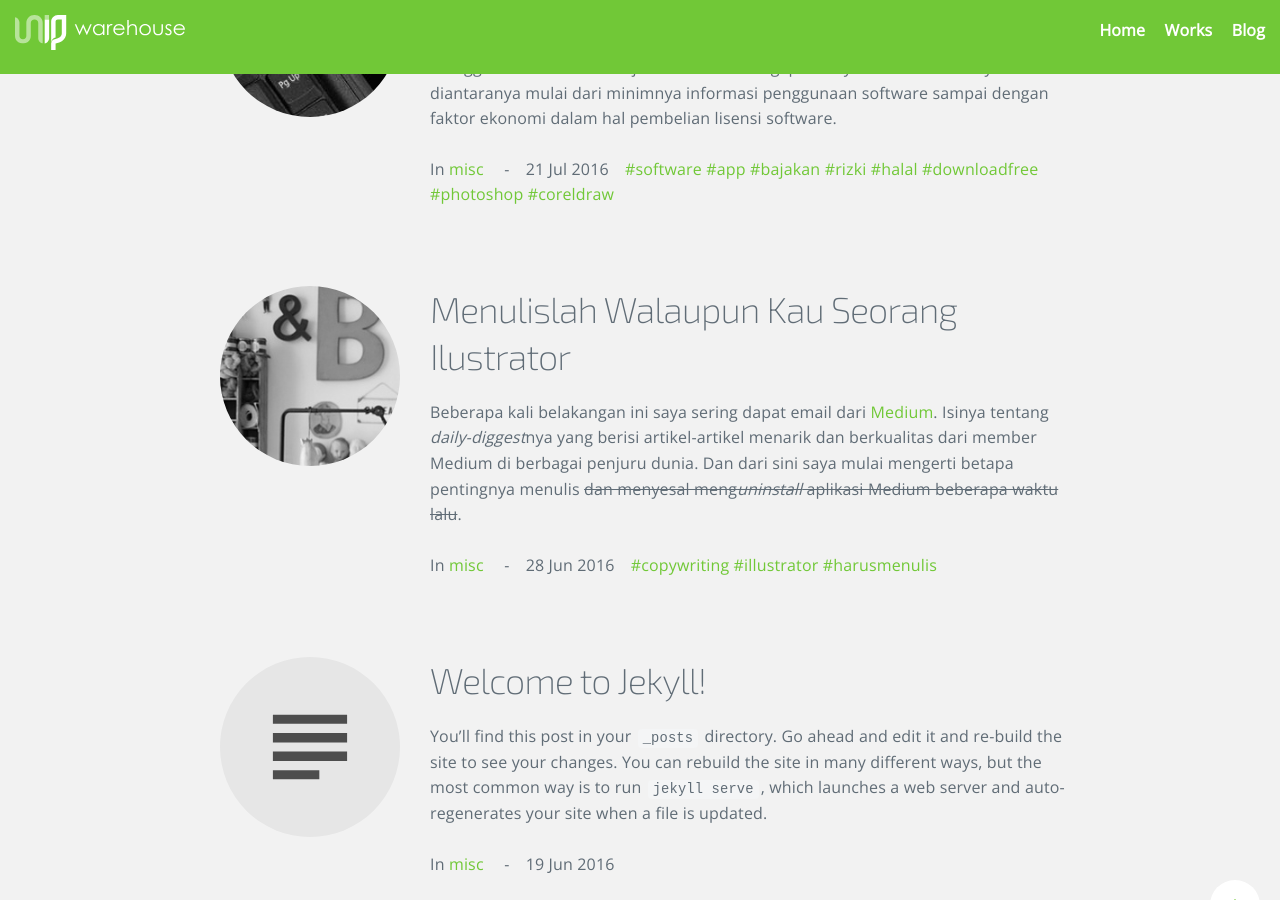
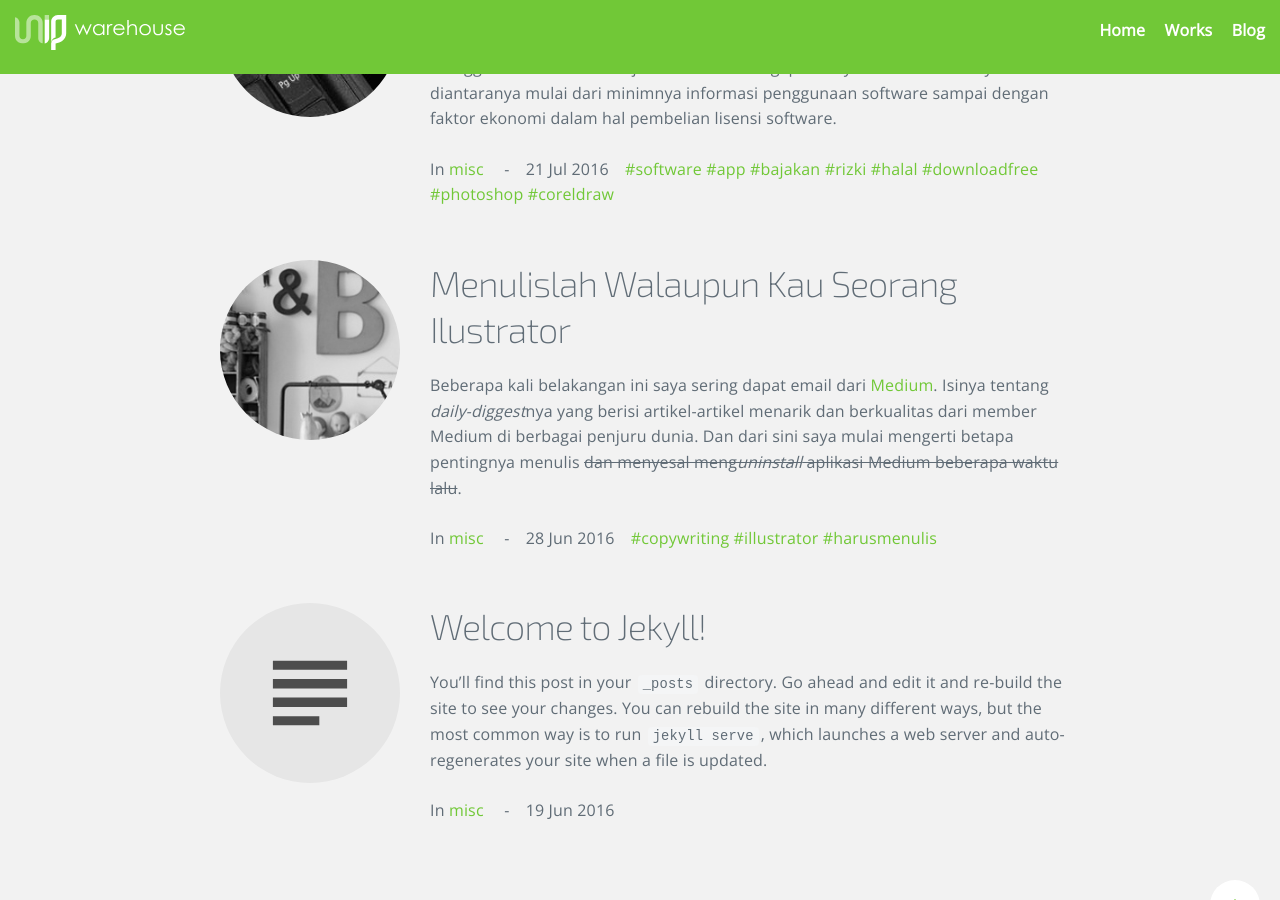
Before and after one commit to unipwarehouse/unipwarehouse.github.io, a Jekyll site: the page built from posts.html, in a window 1280 px wide and 900 px high, scrolled down 1043 px. Built offline with Jekyll 4.4.1, drawn with Linux system fonts in a browser that asks for light colours; some web fonts are replaced.

Commit message:
reduce gutter variable to 40px

```diff
--- a/_sass/_variables.sass
+++ b/_sass/_variables.sass
@@ -14,7 +14,7 @@ $screen			 : "(min-width: 992px) and (max-width: 1200px)"
 $large-screen: "(min-width: 1200px)"
 
 // ELEMENTS
-$gutter: 80px
+$gutter: 40px
 $border-radius: 5px
 $navfix-height: 55px
 $navfix-height-sm: $navfix-height * 60/100
```
